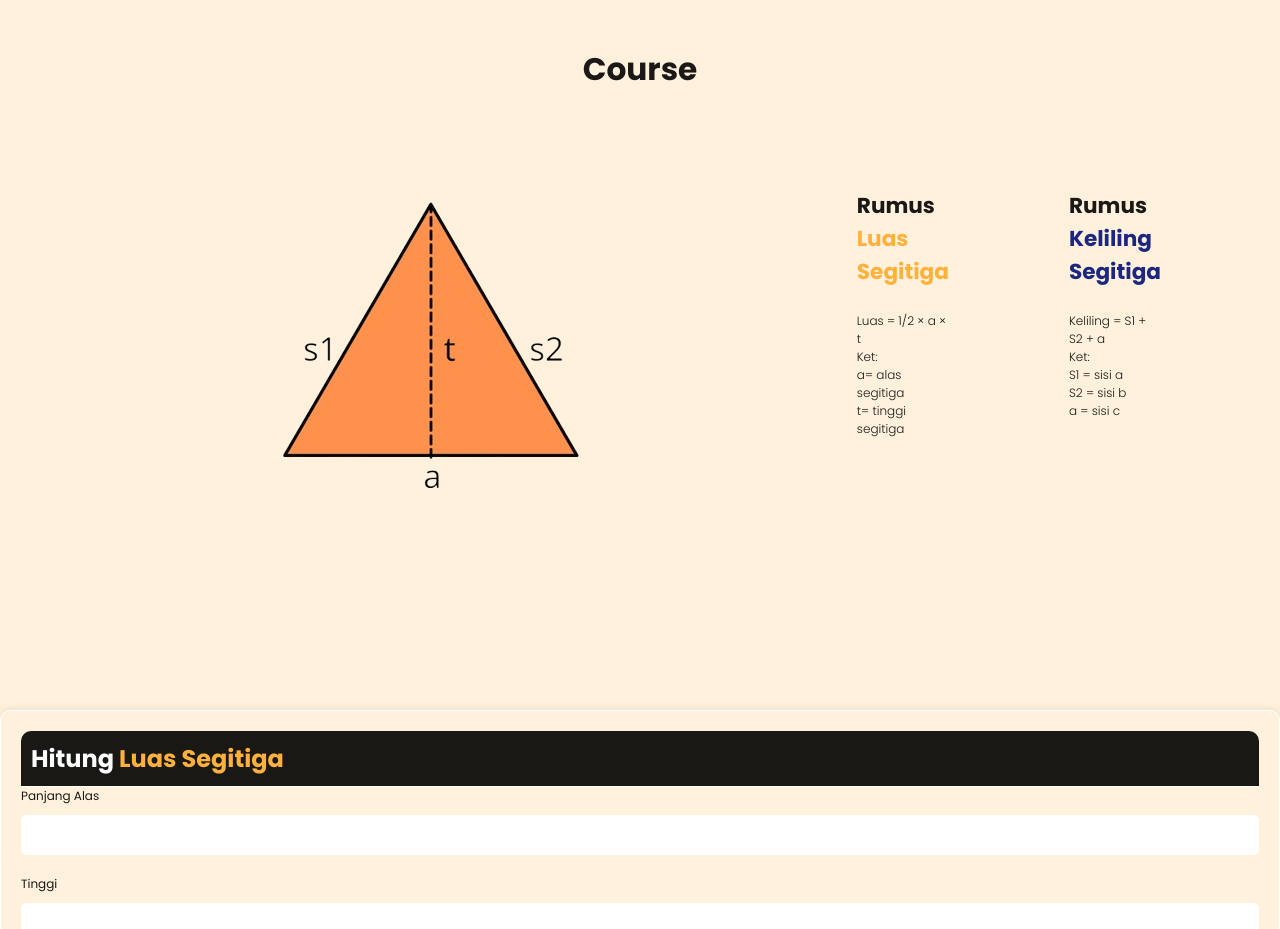
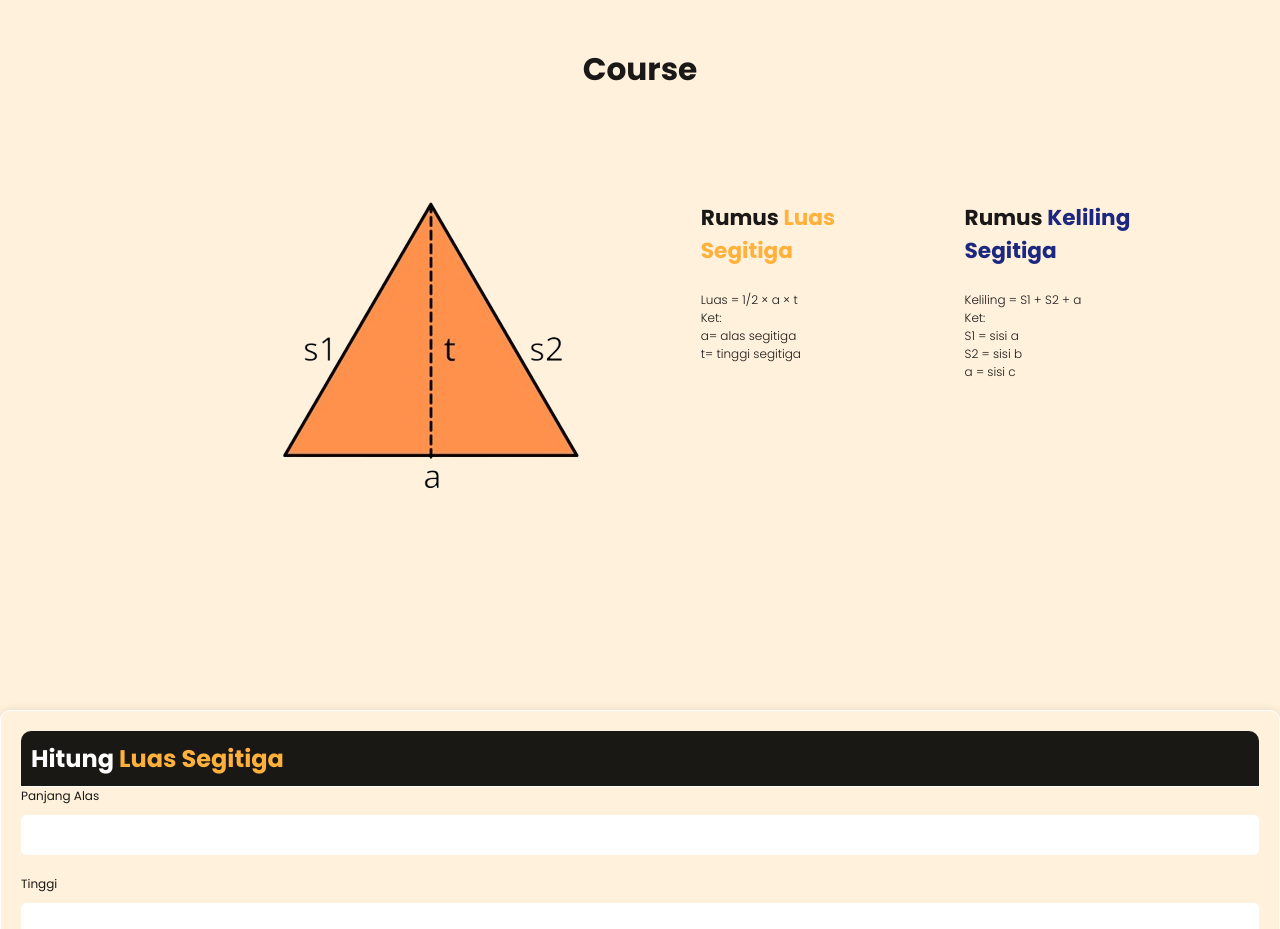
Before and after one commit to revou-fundamental-course/02-sept-24-asepjamaludinn, a plain HTML site: page index.html in a window 1280 px wide. Shown: the part 1580-2509 px from the top of the page. Drawn offline with nearby package versions, Linux system fonts and the light colour scheme.

Commit message:
Build css

```diff
--- a/css/styles.css
+++ b/css/styles.css
@@ -197,13 +197,13 @@ body {
 }
 
 .course .formula-luas {
-  padding-top: 5rem;
-  margin-left: 10rem;
+  padding-top: 6rem;
+  margin-left: -3rem;
 }
 
 .course .formula-keliling {
-  padding-top: 5rem;
-  margin-left: 10rem;
+  padding-top: 6rem;
+  margin-left: 8rem;
 }
 
 .course .soal-mtk .formula-luas h3 {
```
